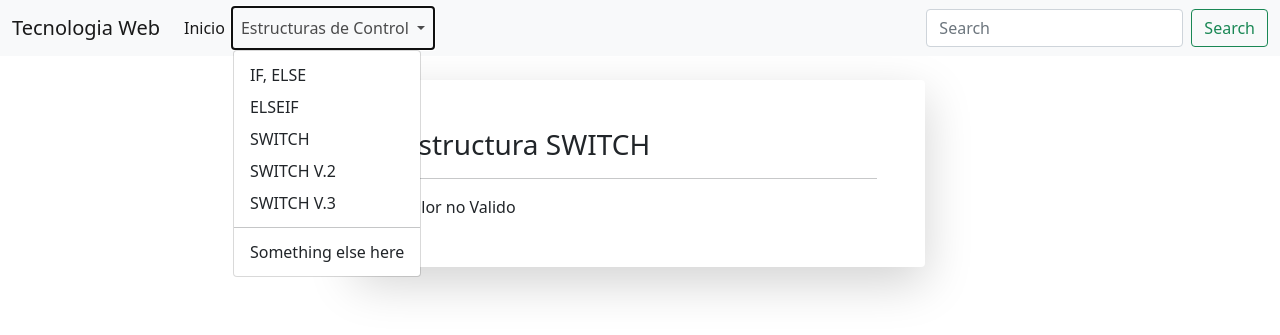
After one commit to SuleymaAideeLopezRomero/Estructuras, a PHP site: page /estructura4.php in a window 1280 px wide, after a click on "Estructuras de Control". The commit adds this page. Shown: the top 335 px of the page. Run offline with PHP 8.4, Linux system fonts and the light colour scheme.

Commit message:
Nueva Modificacion

```diff
--- /dev/null
+++ b/estructura4.php
@@ -0,0 +1,40 @@
+<!doctype html>
+<html lang="en">
+  <head>
+    <!-- Required meta tags -->
+    <meta charset="utf-8">
+    <meta name="viewport" content="width=device-width, initial-scale=1">
+
+    <!-- Bootstrap CSS -->
+    <link href="https://cdn.jsdelivr.net/npm/bootstrap@5.0.2/dist/css/bootstrap.min.css" rel="stylesheet" integrity="sha384-EVSTQN3/azprG1Anm3QDgpJLIm9Nao0Yz1ztcQTwFspd3yD65VohhpuuCOmLASjC" crossorigin="anonymous">
+    <?php require_once "menu.php" ?>
+    <title>Estructuras de Control</title>
+  </head>
+  <body>
+  <div class="container"><br>
+    <div class="row justify-content-center">
+        <div class="col-6 p-5 bg-white shadow-lg rounded">
+        <h3>Estructura SWITCH</h3>
+            <hr>
+            <?php
+            $dia = 10;
+            switch ($dia )
+            {
+                case 1: case 2: case 3: case 4: case 5:
+                    echo "Entre semana";
+                    break;
+                    case 6: case 7:
+                        echo "Fin de semana";
+                        break;
+                    default:
+                    echo "Valor no Valido";
+
+            }
+            ?>
+
+        </div>
+    </div>
+  </div>
+    <script src="https://cdn.jsdelivr.net/npm/bootstrap@5.0.2/dist/js/bootstrap.bundle.min.js" integrity="sha384-MrcW6ZMFYlzcLA8Nl+NtUVF0sA7MsXsP1UyJoMp4YLEuNSfAP+JcXn/tWtIaxVXM" crossorigin="anonymous"></script>
+  </body>
+</html>
--- a/menu.php
+++ b/menu.php
@@ -17,6 +17,8 @@
             <li><a class="dropdown-item" href="estructura1.php">IF, ELSE</a></li>
             <li><a class="dropdown-item" href="estructura2.php">ELSEIF</a></li>
             <li><a class="dropdown-item" href="estructura3.php">SWITCH</a></li>
+            <li><a class="dropdown-item" href="estructura4.php">SWITCH V.2</a></li>
+            <li><a class="dropdown-item" href="estructura5.php">SWITCH V.3</a></li>
             <li><hr class="dropdown-divider"></li>
             <li><a class="dropdown-item" href="#">Something else here</a></li>
           </ul>
```
Also changed, not shown: estructura5.php (added, +39 -0 lines).
